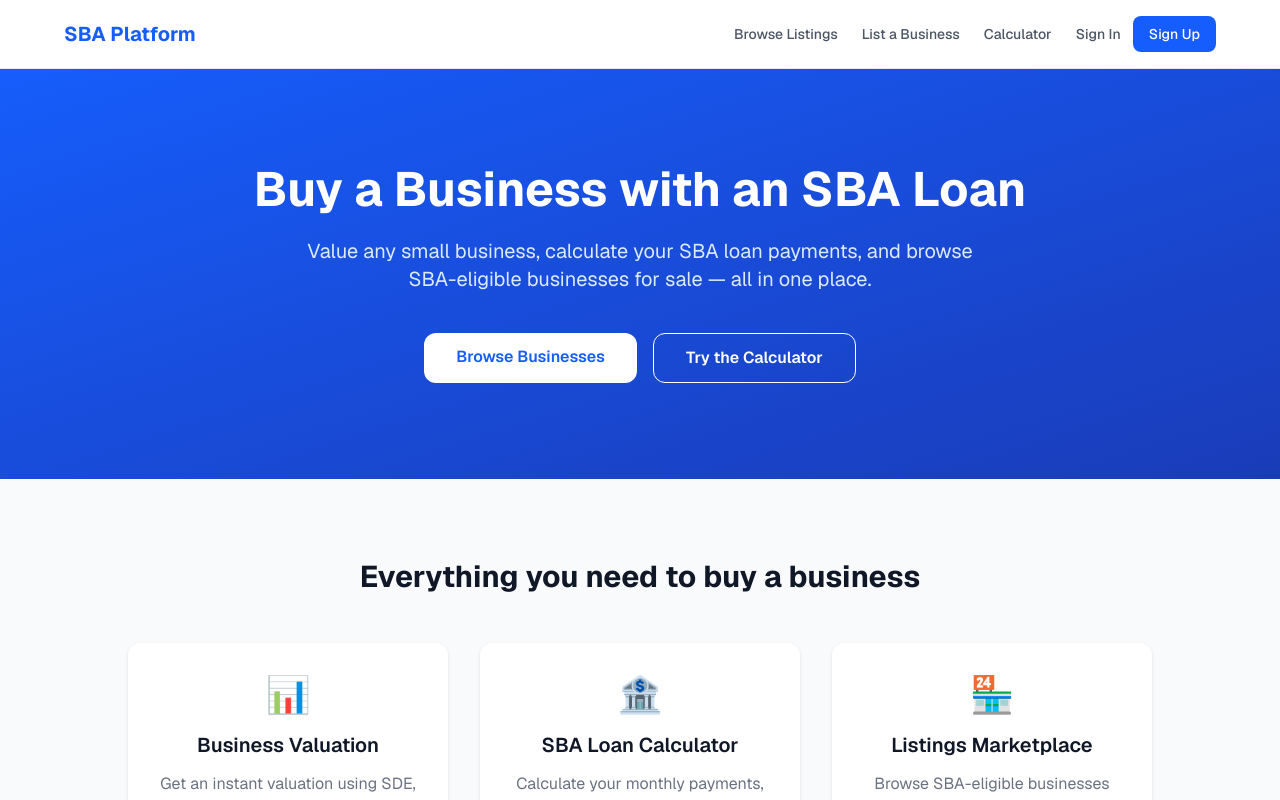
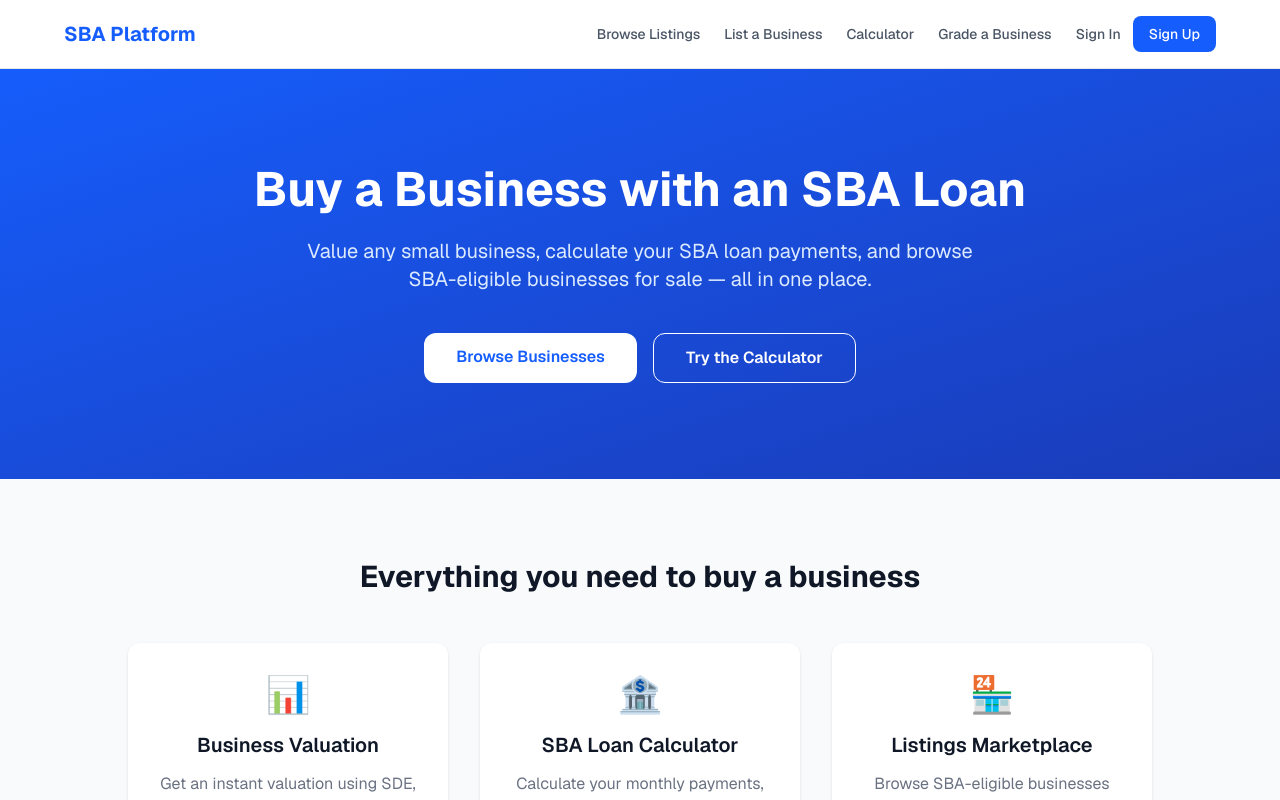
Before and after one commit to qiraamine-stack/sba-platform, a Next.js app: page / in a window 1280 px wide. Shown: the top 800 px of the page. Built offline with nearby package versions, Linux system fonts and the light colour scheme.

Commit message:
Add grade page route

```diff
--- a/components/Navbar.tsx
+++ b/components/Navbar.tsx
@@ -25,6 +25,7 @@ export default function Navbar() {
     { href: "/listings", label: "Browse Listings" },
     { href: "/listings/new", label: "List a Business" },
     { href: "/calculator", label: "Calculator" },
+    { href: "/grade", label: "Grade a Business" },
   ];
 
   return (
```
Also changed, not shown: app/grade/page.tsx (added).
